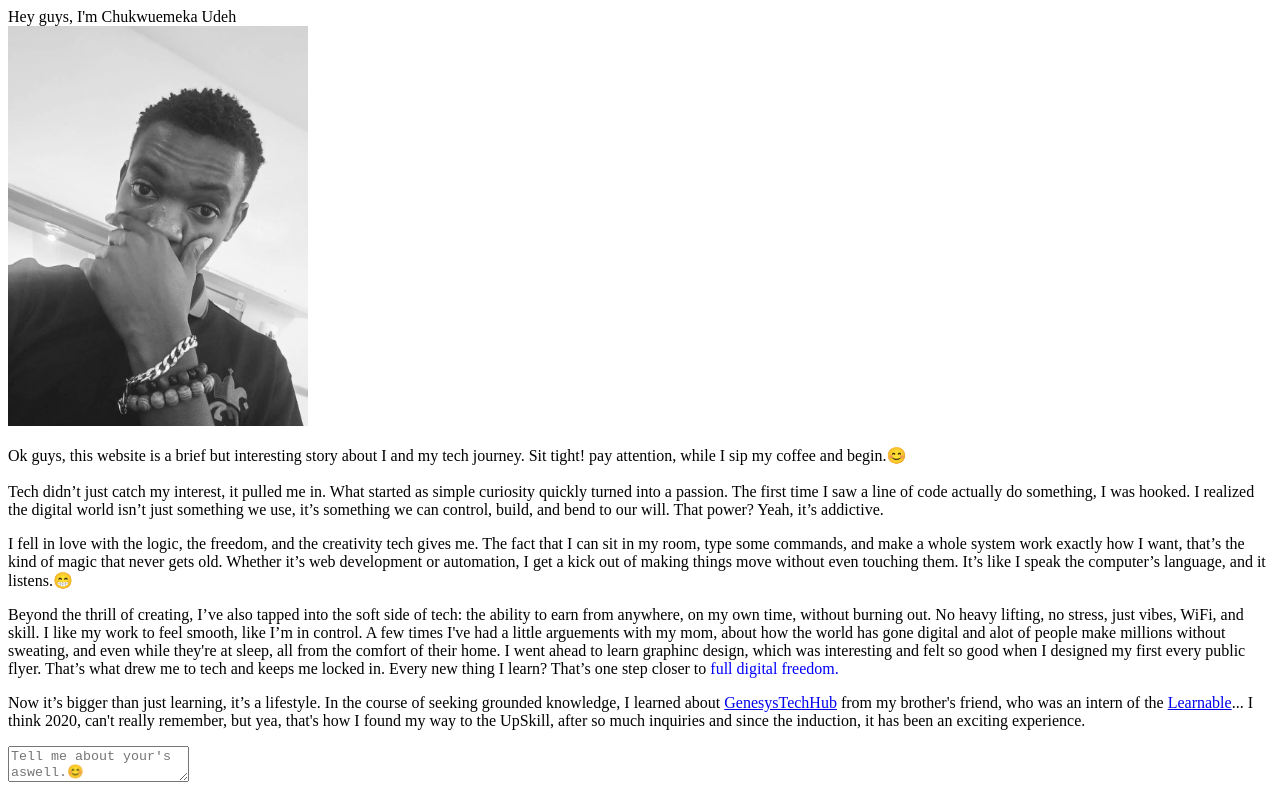
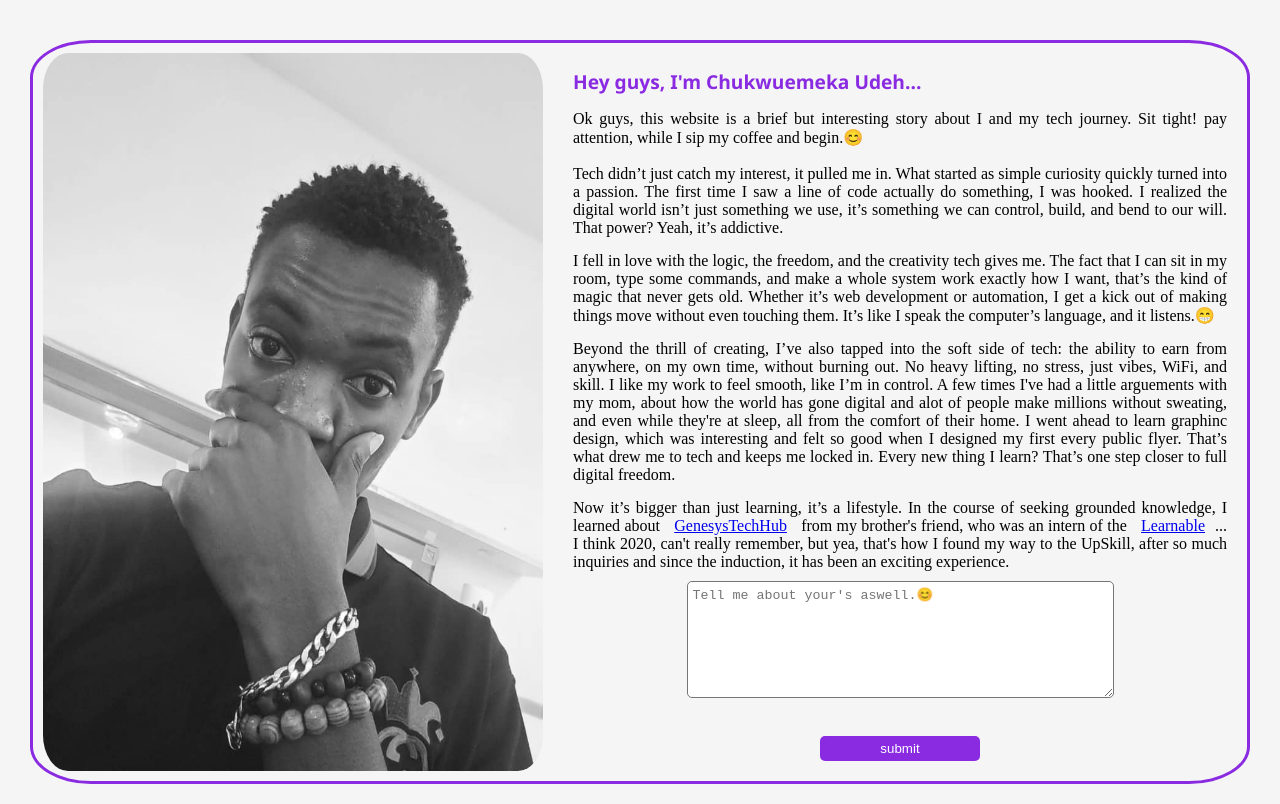
Before and after one commit to BambiReborn/MyTechJourney, a plain HTML site: page index.html in a window 1280 px wide. Drawn offline with Linux system fonts and the light colour scheme.

Commit message:
second commit

```diff
--- a/index.html
+++ b/index.html
@@ -8,13 +8,14 @@
 </head>
 <body>
 
-<!--header-->
-    <header>Hey guys, I'm Chukwuemeka Udeh</header>
 
 <!--contents-->
-    <div>
-        <img src="Bambi.jpeg" width="300">
-        <div>
+    <div class="father">
+        <img src="Bambi.jpeg" width="500">
+        <div class="write-up">
+
+            <h3>Hey guys, I'm Chukwuemeka Udeh...</h3>
+
             <p>
                 Ok guys, this website is a brief but interesting story about I and my tech journey.
                 Sit tight! pay attention, while I sip my coffee and begin.😊
@@ -41,7 +42,7 @@
                 of people make millions without sweating, and even while they're at sleep, all from the comfort of their home.
                 I went ahead to learn graphinc design, which was interesting and felt so good when I designed my first every public flyer.
                 That’s what drew me to tech and keeps me locked in. Every new thing I learn?
-                That’s one step closer to <span style="color: blue;">full digital freedom.</span>
+                That’s one step closer to full digital freedom.</span>
             </p>
             <p>
                 Now it’s bigger than just learning, it’s a lifestyle. In the course of seeking grounded knowledge, I learned about
@@ -50,11 +51,20 @@
                 that's how I found my way to the UpSkill, after so much inquiries and since the induction,
                 it has been an exciting experience.
             </p>
+
+<!--chat box-->
+            <form>
+                <textarea id="share-your-journey" name="share-your-journey"
+                placeholder="Tell me about your's aswell.😊" rows="7" cols="50"></textarea>
+                <br>
+
+<!--Submit button-->
+                <button>submit</button>
+            </form>
         </div>
     </div>
 
-<!--chat box-->
-    <textarea id="share-your-journey" name="share-your-journey" placeholder="Tell me about your's aswell.😊"></textarea>
+
 
 
 
--- a/style.css
+++ b/style.css
@@ -0,0 +1,63 @@
+*{
+    margin: 10px;
+}
+
+
+/*body*/
+body{
+    background-color: whitesmoke;
+}
+
+/*image*/
+img{
+    border-radius: 5%;
+}
+
+/*father div*/
+.father{
+    display: flex;
+    justify-content: space-between;
+    margin-top: 30px;
+    border: solid blueviolet;
+    border-radius: 5%;
+    background-color: whitesmoke;
+}
+
+/*my name*/
+h3{
+    font-size: 1.2rem;
+    color: blueviolet;
+    font-weight: bold;
+    font-family:'Segoe UI', Tahoma, Geneva, Verdana, sans-serif
+
+}
+
+/*child div and Ps*/
+.write-up, p{
+    text-align: justify;
+    margin-top: 15px;
+    /* background-color: whitesmoke; */
+    border-radius: 5%;
+}
+
+/*textbox*/
+textarea, button{
+    display: block;
+    justify-self: center;
+    padding: 5px;
+    border-radius: 5px;
+}
+
+/*button*/
+button{
+    cursor: pointer;
+    border: none;
+    width: 10rem;
+    color: white;
+    background-color: blueviolet
+}
+
+button:hover{
+    background-color: lightgray;
+    border: 1px solid blueviolet;
+}
```
